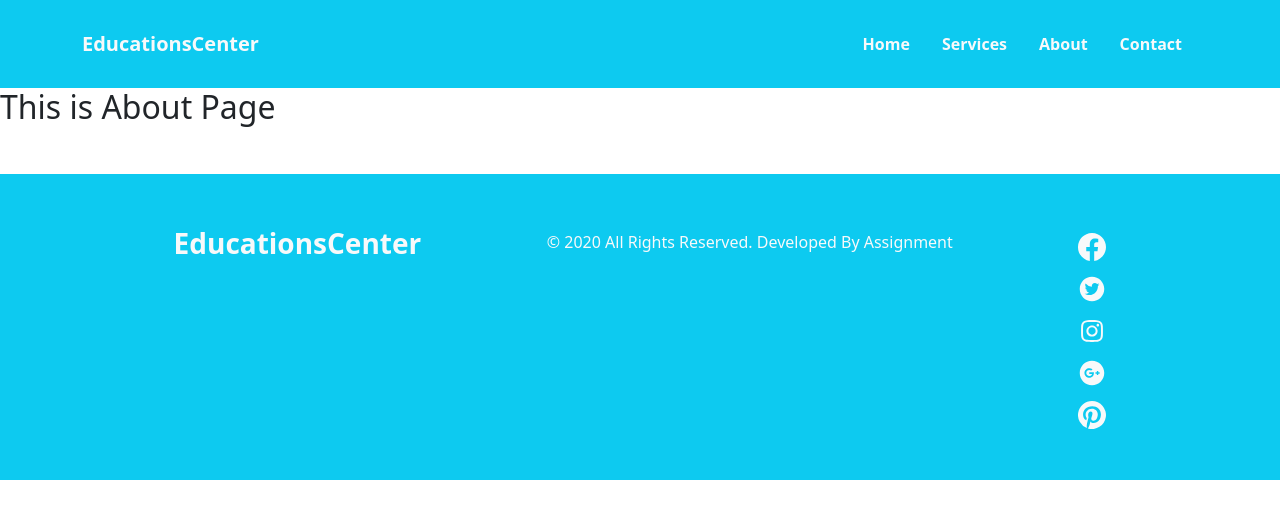
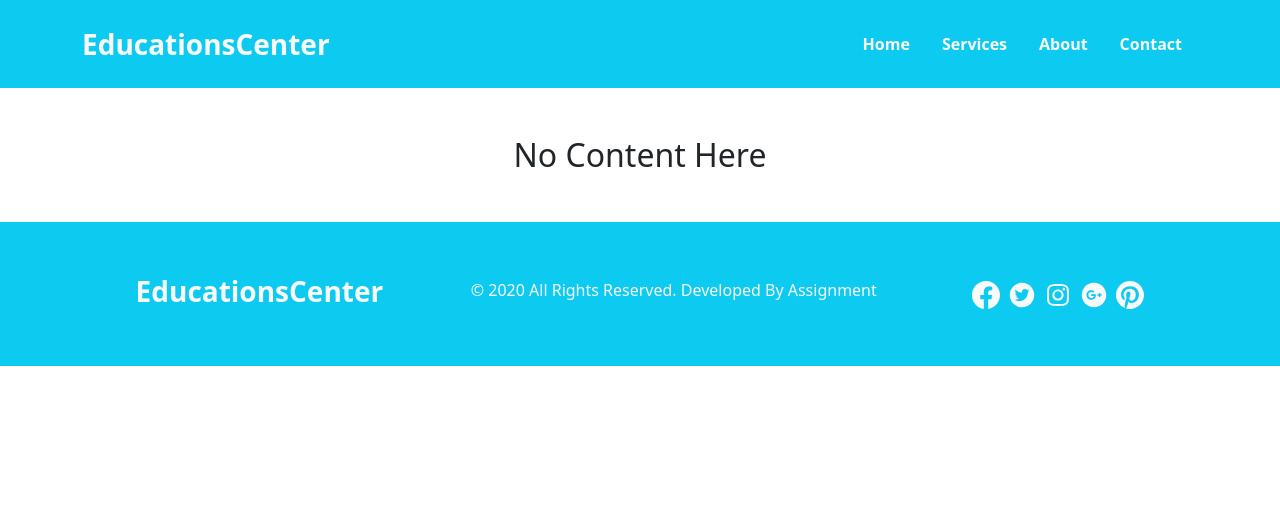
Before and after one commit to mdshofiur/-review-website, a React (Create React App) app: page /about in a window 1280 px wide. Shown: the top 518 px of the page. Built offline with nearby package versions, Linux system fonts and the light colour scheme.

Commit message:
re-check

```diff
--- a/public/index.html
+++ b/public/index.html
@@ -24,13 +24,7 @@
       work correctly both with client-side routing and a non-root public URL.
       Learn how to configure a non-root public URL by running `npm run build`.
     -->
-    <link
-         href="https://cdn.jsdelivr.net/npm/bootstrap@5.0.0-beta1/dist/css/bootstrap.min.css"
-         rel="stylesheet"
-         integrity="sha384-giJF6kkoqNQ00vy+HMDP7azOuL0xtbfIcaT9wjKHr8RbDVddVHyTfAAsrekwKmP1"
-         crossorigin="anonymous"
-      />
-    <title>React App</title>
+    <title>Educations Center For Your Learning</title>
   </head>
   <body>
     <noscript>You need to enable JavaScript to run this app.</noscript>
--- a/src/components/About/About.js
+++ b/src/components/About/About.js
@@ -1,9 +1,12 @@
 import React from 'react';
+import {Container} from 'react-bootstrap'
 
 const About = () => {
     return (
-        <div>
-              <h2>This is About  Page</h2>
+        <div className="text-center m-5">
+              <Container>
+              <h2>No Content Here</h2>
+              </Container>
         </div>
     );
 };
--- a/src/components/Contact/Contact.js
+++ b/src/components/Contact/Contact.js
@@ -1,9 +1,12 @@
 import React from 'react';
+import {Container} from 'react-bootstrap'
 
 const Contact = () => {
     return (
-        <div>
-            <h2>This is Contact Page</h2>
+        <div className="text-center m-5">
+              <Container>
+              <h2>No Content Here</h2>
+              </Container>
         </div>
     );
 };
--- a/src/components/Footer/Footer.js
+++ b/src/components/Footer/Footer.js
@@ -14,16 +14,15 @@ const Footer = () => {
 
               <div className="d-flex justify-content-evenly bg-info p-5 text-light">
               <div className="fs-3 fw-bold ">EducationsCenter</div>
-              <div className="mt-2">
+              <div className="pt-2">
                 <p>© 2020 All Rights Reserved. Developed By Assignment</p>
               </div>
-              <div className=" fs-3 ">
-                <div><BsFacebook /></div>
-                <div><AiFillTwitterCircle /></div>
-                <div><AiOutlineInstagram /></div>
-                <div> <AiFillGooglePlusCircle /></div>
-                <div> <BsPinterest /></div>
-
+              <div className=" fs-3 d-flex">
+                <div className="ps-2"><BsFacebook /></div>
+                <div className="ps-2"><AiFillTwitterCircle /></div>
+                <div className="ps-2"><AiOutlineInstagram /></div>
+                <div className="ps-2"> <AiFillGooglePlusCircle /></div>
+                <div className="ps-2"> <BsPinterest /></div>
 
               </div>
               </div>
--- a/src/components/Header/Header.js
+++ b/src/components/Header/Header.js
@@ -7,7 +7,7 @@ const Header = () => {
         <div>
     <Navbar bg="info" variant="info" className="p-3">
     <Container>
-    <Navbar.Brand className="fw-bold"> <NavLink to="/home" className="text-light text-decoration-none">EducationsCenter</NavLink></Navbar.Brand>
+    <Navbar.Brand className="fw-bold"> <NavLink exact to="/" className="text-light text-decoration-none fs-3">EducationsCenter</NavLink></Navbar.Brand>
     <Nav className="fw-bold">
       <NavLink to="/home" className="text-light p-3 text-decoration-none">Home</NavLink>
       <NavLink to="/services" className="text-light p-3 text-decoration-none">Services</NavLink>
--- a/src/components/Home/Home.js
+++ b/src/components/Home/Home.js
@@ -25,7 +25,7 @@ const Home = () => {
 
 <div>
 
-<Carousel className="mt-1">
+<Carousel>
   <Carousel.Item>
     <img
       className="d-block w-5"
```
Also changed, not shown: 1 other file (tests, documents, lock files or other folders).
